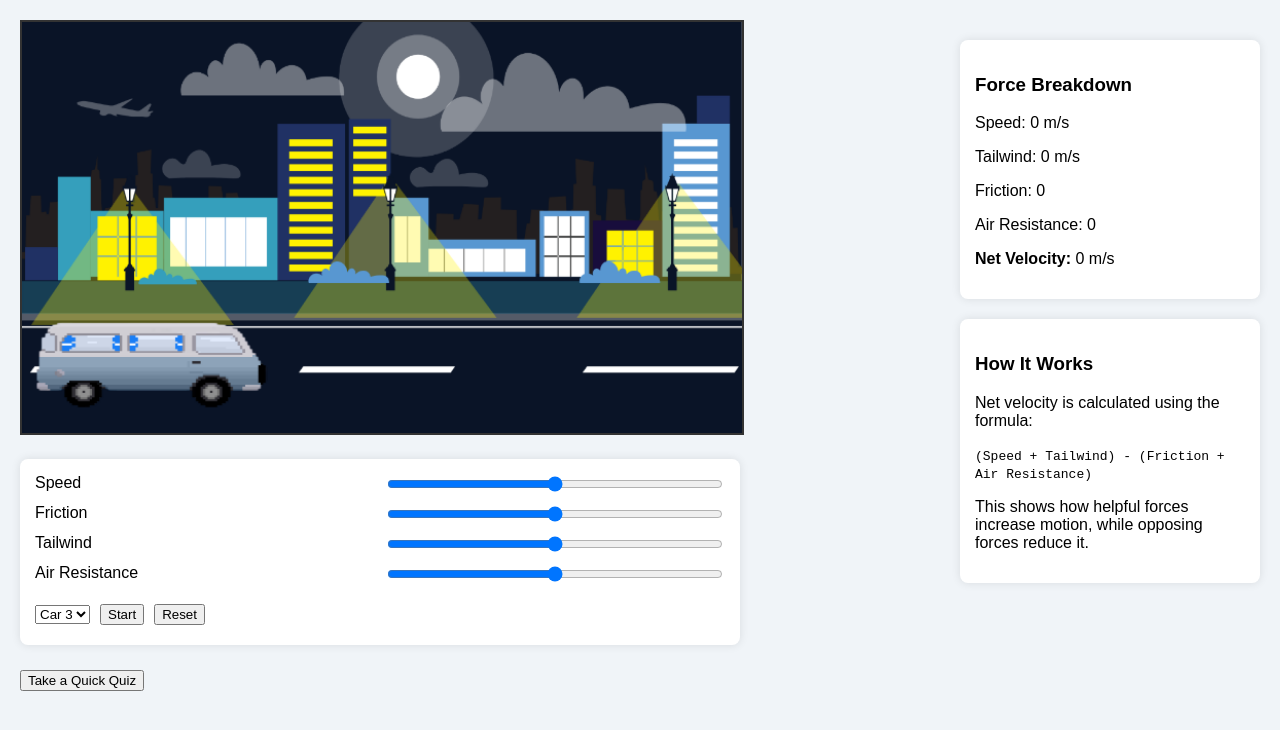
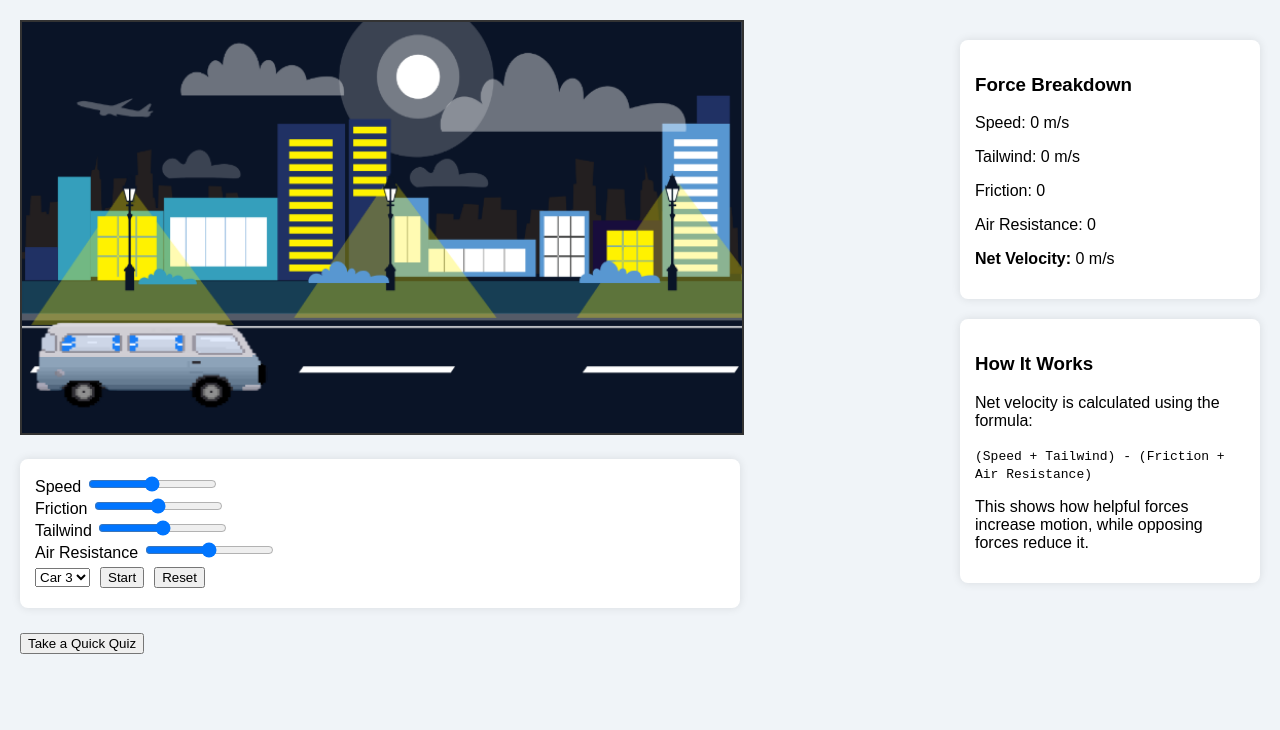
Before and after one commit to Archish-designer/Archishdesigns, a plain HTML site: page index.html in a window 1280 px wide. Drawn offline with Linux system fonts and the light colour scheme.

Commit message:
Update index.html

```diff
--- a/index.html
+++ b/index.html
@@ -11,16 +11,22 @@
     <div id="leftPanel">
       <canvas id="simCanvas" width="700" height="400"></canvas>
 
-      <!-- Controls directly under canvas -->
+      <!-- Controls under canvas -->
       <div id="controlPanel">
-        <div class="sliderGroup">
-          <label>Speed</label>
+        <div class="sliderRow">
+          <label for="speedSlider">Speed</label>
           <input type="range" id="speedSlider" min="0" max="10" step="0.1">
-          <label>Friction</label>
+        </div>
+        <div class="sliderRow">
+          <label for="frictionSlider">Friction</label>
           <input type="range" id="frictionSlider" min="0" max="10" step="0.1">
-          <label>Tailwind</label>
+        </div>
+        <div class="sliderRow">
+          <label for="tailwindSlider">Tailwind</label>
           <input type="range" id="tailwindSlider" min="0" max="10" step="0.1">
-          <label>Air Resistance</label>
+        </div>
+        <div class="sliderRow">
+          <label for="airSlider">Air Resistance</label>
           <input type="range" id="airSlider" min="0" max="10" step="0.1">
         </div>
 
@@ -35,13 +41,11 @@
         </div>
       </div>
 
-      <!-- Quiz stays below controls -->
-      <button onclick="showQuiz()">Take a Quick Quiz</button>
+      <!-- Quiz Section -->
+      <button onclick="startQuiz()">Take a Quick Quiz</button>
       <div id="quizBox" style="display:none;">
-        <p>Which force helps the car move forward?</p>
-        <button onclick="handleAnswer('tailwind')">Tailwind</button>
-        <button onclick="handleAnswer('friction')">Friction</button>
-        <button onclick="handleAnswer('air')">Air Resistance</button>
+        <p id="quizQuestion"></p>
+        <div id="quizOptions"></div>
         <p id="quizFeedback"></p>
       </div>
     </div>
```
